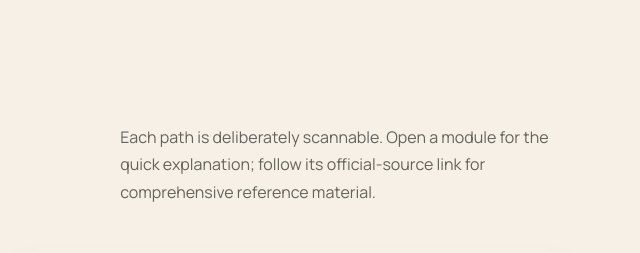
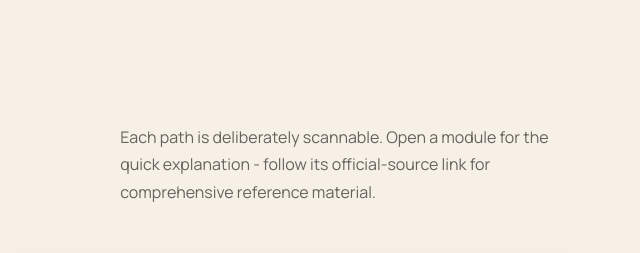
Before and after one commit to aigwotts1/java, a website: page home.html in a window 1280 px wide. Shown: the part 1540-1793 px from the top of the page, 640-1280 px from the left. Drawn offline with nearby package versions, Linux system fonts and the light colour scheme; no server answers.

Commit message:
text changes

```diff
--- a/home.html
+++ b/home.html
@@ -115,7 +115,7 @@
             <p class="eyebrow"><span></span> Pick your base</p>
             <h2>What do you want to understand?</h2>
           </div>
-          <p>Each path is deliberately scannable. Open a module for the quick explanation; follow its official-source link for comprehensive reference material.</p>
+          <p>Each path is deliberately scannable. Open a module for the quick explanation - follow its official-source link for comprehensive reference material.</p>
         </div>
 
         <div class="tech-grid">
```
